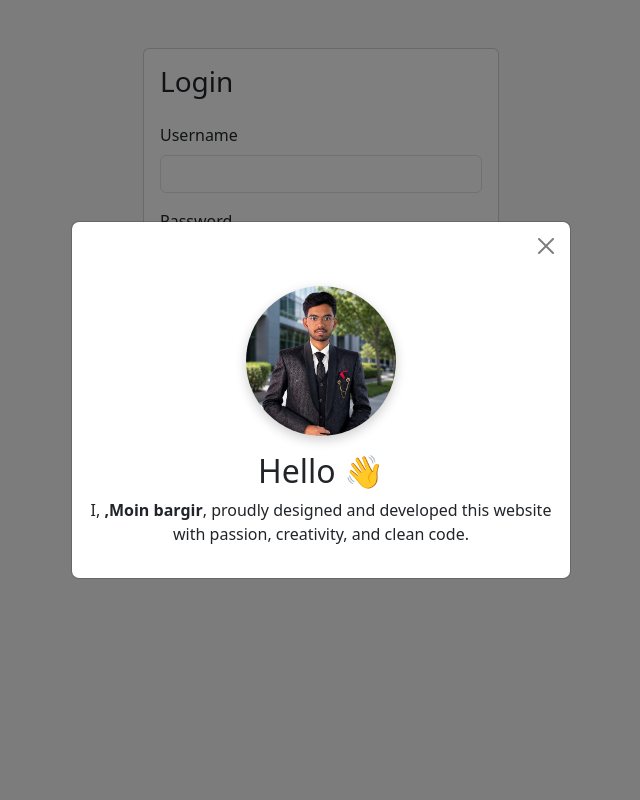
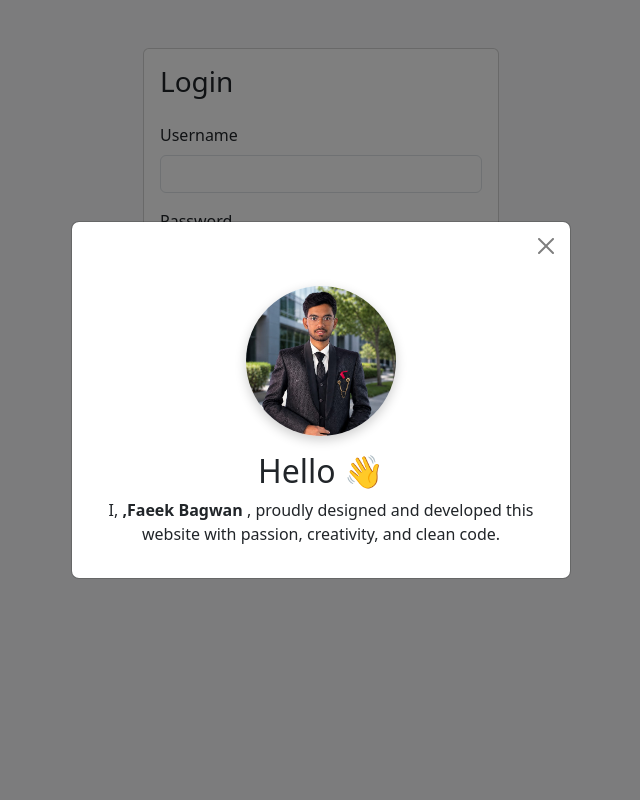
Before and after one commit to faeekbagwan786-pixel/studen_task_manage, a Flask app: page /login in a window 1280 px wide. Shown: the whole page, without its empty margins (319-959 px from the left). Run offline with Flask 3, Linux system fonts and the light colour scheme.

Commit message:
Update login.html

```diff
--- a/templates/login.html
+++ b/templates/login.html
@@ -47,7 +47,7 @@
 
                 <p>
 
-                             I, <strong>,Moin bargir</strong>,
+                             I, <strong>,Faeek Bagwan </strong>,
 
                          proudly designed and
                             developed this website with passion,
```
